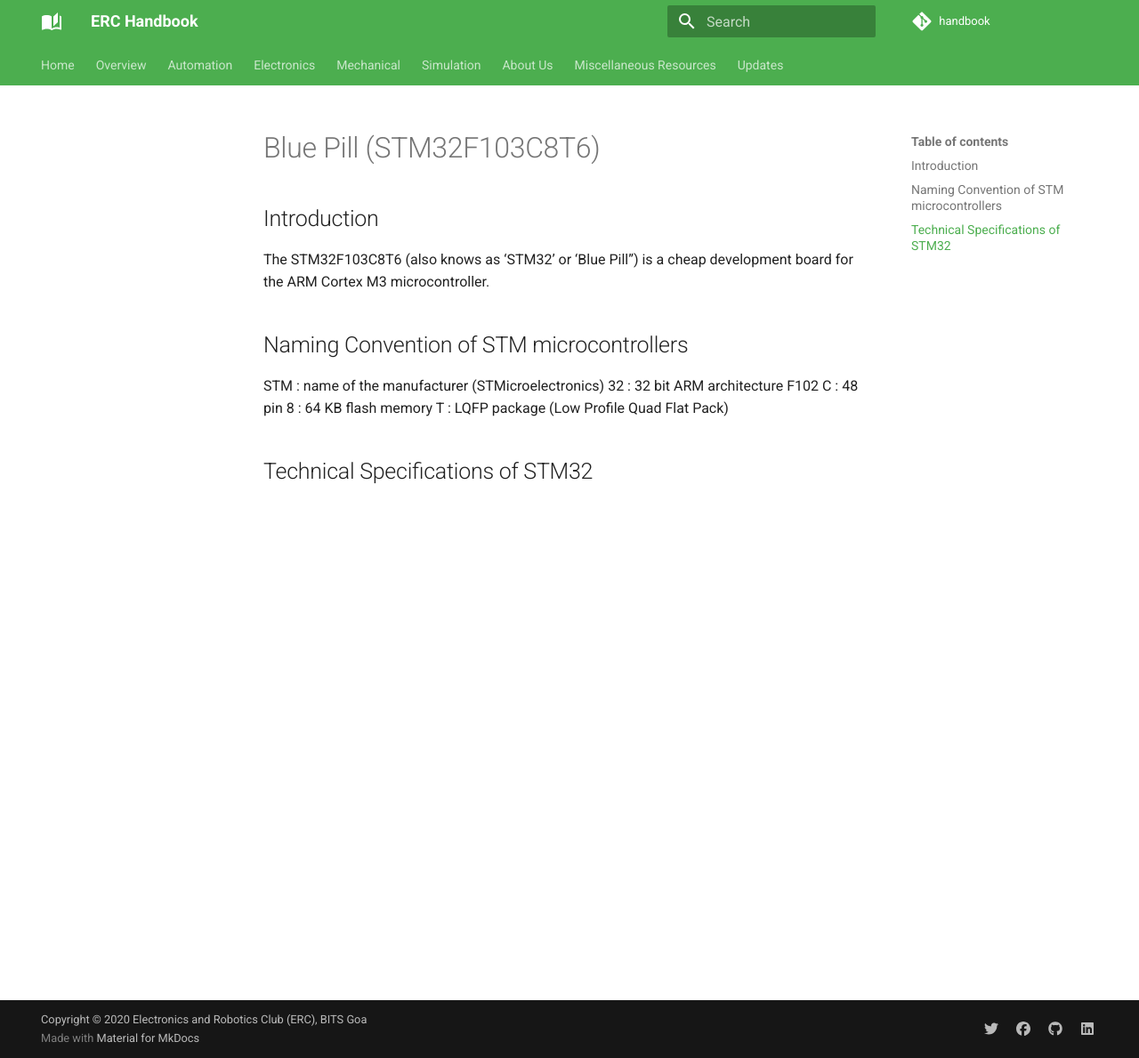
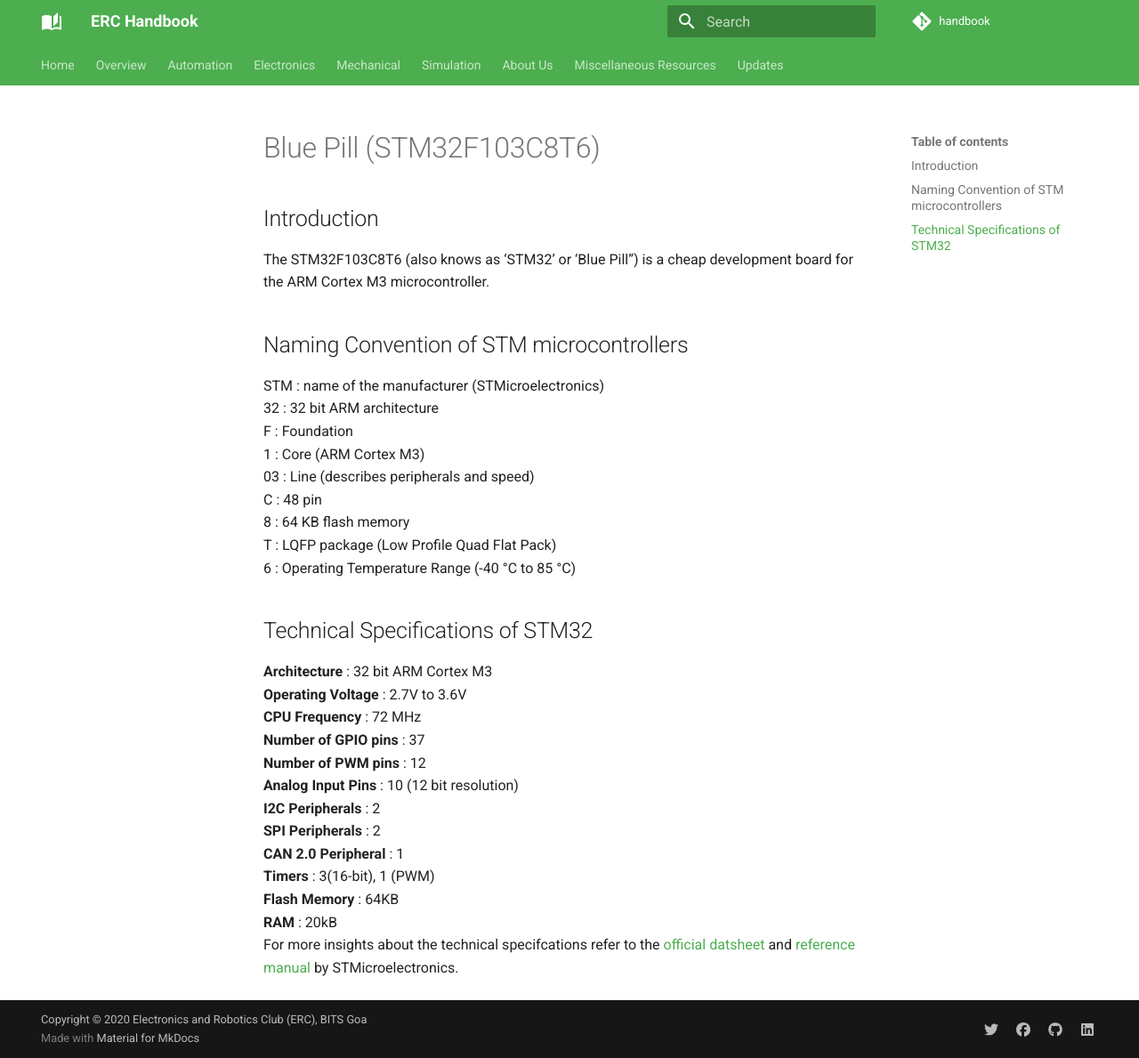
Before and after one commit to ERC-BPGC/handbook, an MkDocs documentation site: the page built from docs/electronics/Development_Boards/STM32.md, in a window 1280 px wide and 1189 px high. Shown: the whole window at 89% size. Built offline with MkDocs 1.6.1 and Material for MkDocs 9.7.7, drawn with Linux system fonts in a browser that asks for light colours; comment, search, counter and statistics services are not loaded.

Commit message:
Update STM32.md

```diff
--- a/docs/electronics/Development_Boards/STM32.md
+++ b/docs/electronics/Development_Boards/STM32.md
@@ -3,11 +3,28 @@
 ## Introduction
 The STM32F103C8T6 (also knows as 'STM32' or 'Blue Pill") is a cheap development board for the ARM Cortex M3 microcontroller.
 
-## Naming Convention of STM microcontrollers
-STM : name of the manufacturer (STMicroelectronics)
-32 : 32 bit ARM architecture
-F102
-C : 48 pin
-8 : 64 KB flash memory
-T : LQFP package (Low Profile Quad Flat Pack)
-##Technical Specifications of STM32
+## Naming Convention of STM microcontrollers </br>
+STM : name of the manufacturer (STMicroelectronics) </br>
+32 : 32 bit ARM architecture </br>
+F : Foundation </br>
+1 : Core (ARM Cortex M3) </br>
+03 : Line (describes peripherals and speed) </br>
+C : 48 pin </br>
+8 : 64 KB flash memory</br>
+T : LQFP package (Low Profile Quad Flat Pack) </br>
+6 : Operating Temperature Range (-40 °C to 85 °C) </br>
+
+## Technical Specifications of STM32 </br>
+ **Architecture** : 32 bit ARM Cortex M3 </br>
+ **Operating Voltage** : 2.7V to 3.6V </br>
+ **CPU Frequency** : 72 MHz </br>
+ **Number of GPIO pins** : 37 </br>
+ **Number of PWM pins** : 12 </br>
+ **Analog Input Pins** : 10 (12 bit resolution) </br>
+ **I2C Peripherals** : 2 </br>
+ **SPI Peripherals** : 2 </br>
+ **CAN 2.0 Peripheral** : 1 </br>
+ **Timers** : 3(16-bit), 1 (PWM) </br>
+ **Flash Memory** : 64KB </br>
+ **RAM** : 20kB </br>
+For more insights about the technical specifcations refer to the [official datsheet](https://www.st.com/resource/en/datasheet/stm32f103c8.pdf) and [reference manual](https://www.st.com/content/ccc/resource/technical/document/reference_manual/59/b9/ba/7f/11/af/43/d5/CD00171190.pdf/files/CD00171190.pdf/jcr:content/translations/en.CD00171190.pdf) by STMicroelectronics.
```
